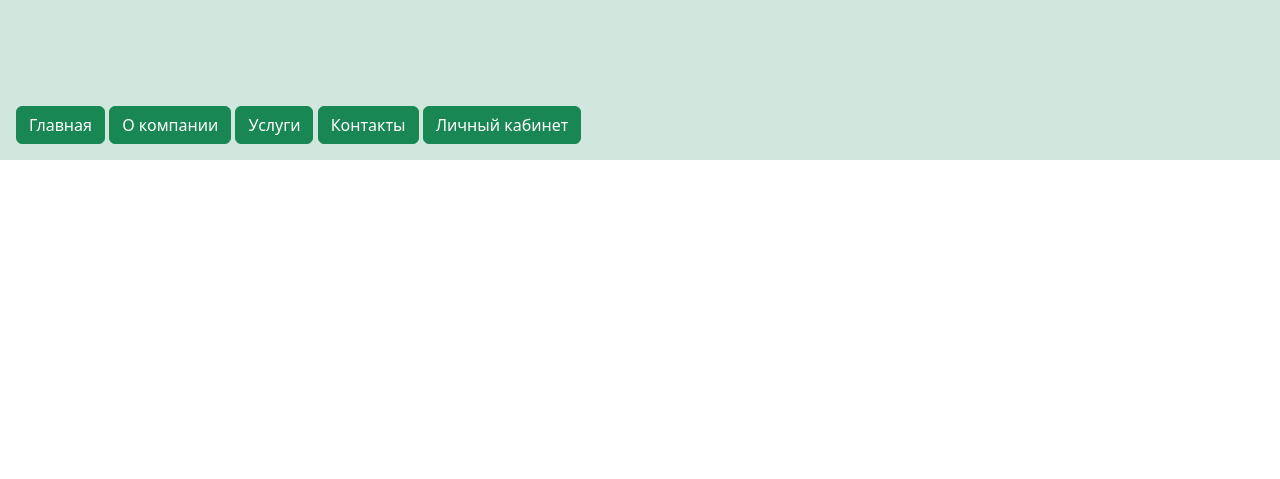
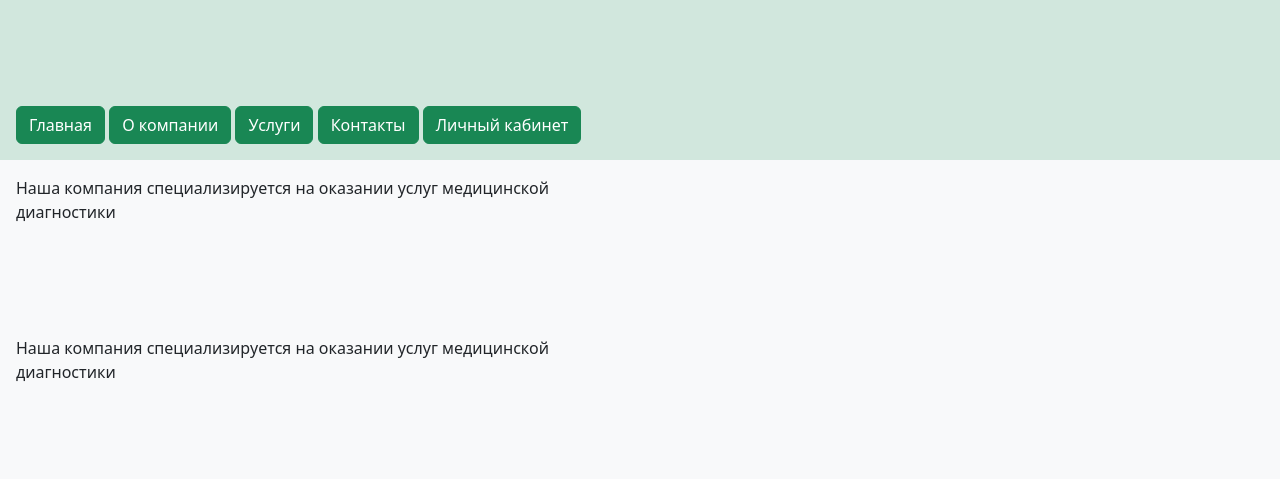
Before and after one commit to Alex-Winterfish/Website-of-Medical-Clinic, a Django app: page /main/ in a window 1280 px wide. Shown: the top 479 px of the page. Run offline with Django 5.2, Linux system fonts and the light colour scheme; some libraries are stand-ins or nearby versions.

Commit message:
написан шаблон main

```diff
--- a/clinic/templates/clinic/main.html
+++ b/clinic/templates/clinic/main.html
@@ -4,4 +4,27 @@
 
 {% block content %}
 {% include 'clinic/menu.html' %}
+
+<div class="container d-flex flex-column bg-light" style="height: 20vh">
+<div class="row-md-4">
+    <div class="col-6 p-3">
+        Наша компания специализируется на оказании услуг медицинской диагностики
+    </div>
+    <div class="col-6">
+
+    </div>
+</div>
+</div>
+
+<div class="container d-flex flex-column bg-light" style="height: 20vh">
+<div class="row-md-4">
+    <div class="col-6 p-3">
+        Наша компания специализируется на оказании услуг медицинской диагностики
+    </div>
+    <div class="col-6">
+
+    </div>
+</div>
+</div>
+
 {% endblock %}
--- a/clinic/templates/clinic/menu.html
+++ b/clinic/templates/clinic/menu.html
@@ -6,11 +6,11 @@
 <div class="col-8">
 
 
-<button type="button" class="btn btn-success">Главная</button>
-  <button type="button" class="btn btn-success">О компании</button>
-  <button type="button" class="btn btn-success">Услуги</button>
-  <button type="button" class="btn btn-success">Контакты</button>
-<button type="button" class="btn btn-success">Личный кабинет</button>
+<a href="#" type="button" class="btn btn-success">Главная</a>
+  <a href="#" type="button" class="btn btn-success">О компании</a>
+  <a href="#" type="button" class="btn btn-success">Услуги</a>
+  <a href="#" type="button" class="btn btn-success">Контакты</a>
+<a href="#" type="button" class="btn btn-success">Личный кабинет</a>
 
 
 </div>
```
